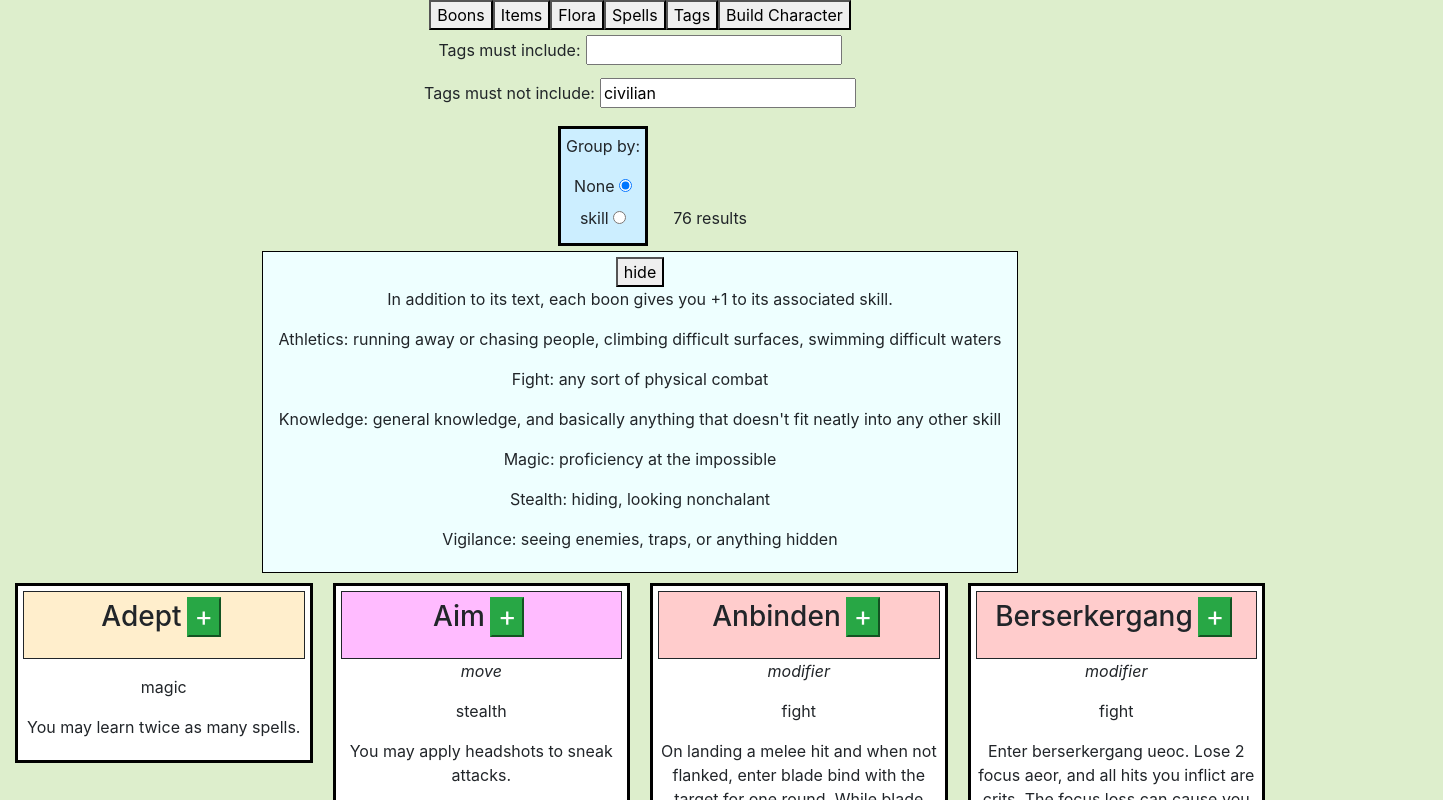
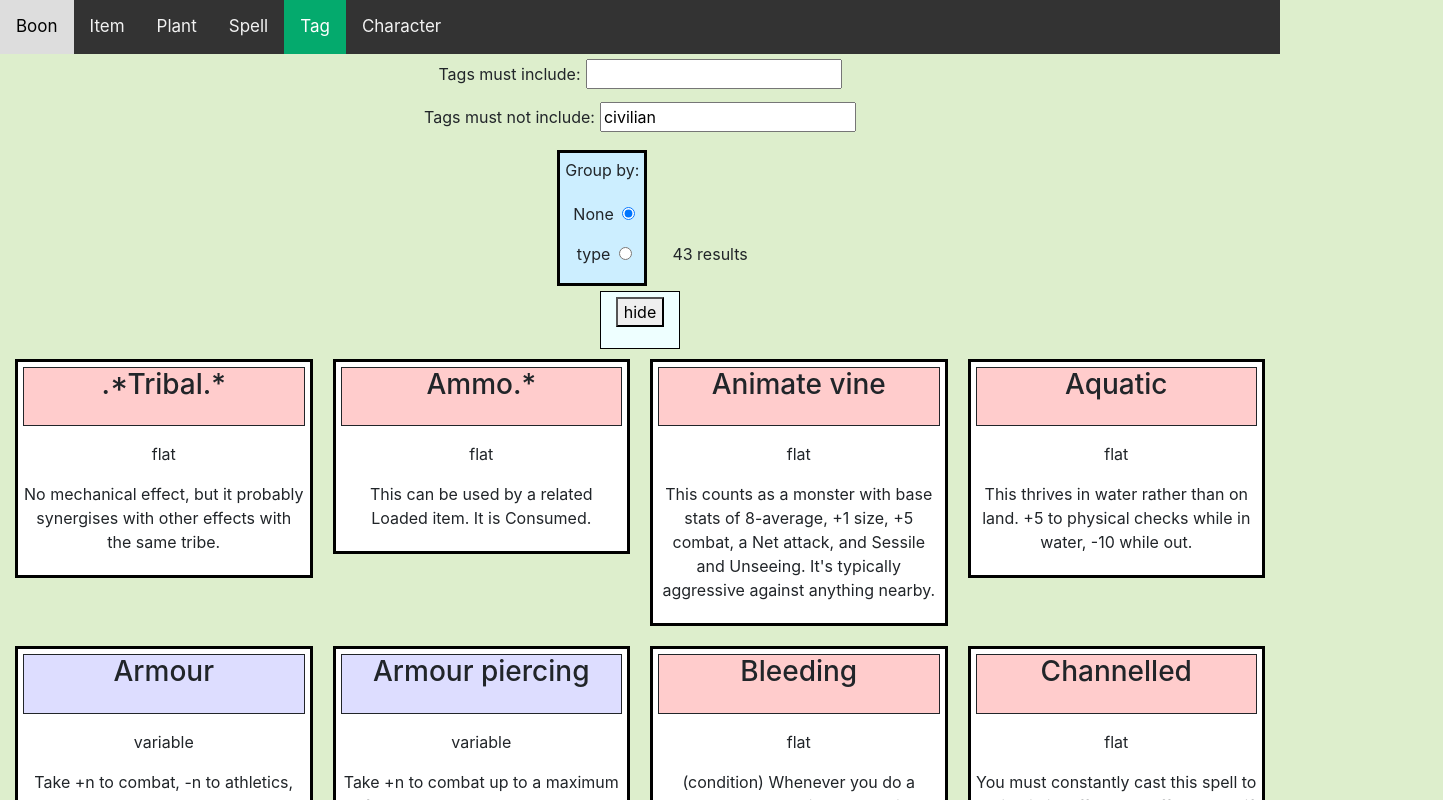
Before and after one commit to MarkGN/pantheont-frontend, a React (Create React App) app: page /tag in a window 1280 px wide. Shown: the top 800 px of the page, 1443 px wide, since content can reach past the window. Built offline with nearby package versions, Linux system fonts and the light colour scheme.

Commit message:
convert to react-router

```diff
--- a/package.json
+++ b/package.json
@@ -13,6 +13,8 @@
     "react": "^18.2.0",
     "react-dom": "^18.2.0",
     "react-redux": "^8.0.4",
+    "react-router": "^6.11.1",
+    "react-router-dom": "^6.11.1",
     "react-scripts": "^5.0.1",
     "web-vitals": "^2.1.4"
   },
--- /dev/null
+++ b/src/components/App.jsx
@@ -0,0 +1,33 @@
+import React, { lazy, Suspense } from "react";
+import { Route, BrowserRouter as Router, Routes } from "react-router-dom";
+import Header from "./Header";
+import HomePage from "./HomePage";
+import LoadScreen from "./LoadScreen";
+import NotFound from "./NotFound";
+import Search from "./Search";
+
+const CharacterSheet = lazy(() => import('./character-sheet/CharacterSheet'));
+
+function App() {
+  // It's a bit ugly enumerating routes like this. Refactor somehow?
+
+  return (
+    <div className="App">
+      <Router>
+        <Header />
+        <Routes>
+          <Route path="/boon" element={<Search contentType="boon" />} />
+          <Route path="/item" element={<Search contentType="item" />} />
+          <Route path="/plant" element={<Search contentType="plant" />} />
+          <Route path="/spell" element={<Search contentType="spell" />} />
+          <Route path="/tag" element={<Search contentType="tag" />} />
+          <Route path="/character" element={<Suspense fallback={<LoadScreen/>}><CharacterSheet /></Suspense>} />
+          <Route exact path="/" element={<HomePage />} />
+          <Route path="*" element={<NotFound />} />
+        </Routes>
+      </Router>
+    </div>
+  );
+}
+
+export default App;
--- a/src/components/App.tsx
+++ /dev/null
@@ -1,25 +0,0 @@
-import { useState } from "react";
-import CharacterSheet from "./character-sheet/CharacterSheet";
-import Search from "./Search";
-
-function App() {
-  const [searchState, setSearchState] = useState("boon");
-
-  return (
-    <div className="App">
-      <div className="tab">
-        <button className="tablinks" onClick={()=>setSearchState("boon")}>Boons</button>
-        <button className="tablinks" onClick={()=>setSearchState("item")}>Items</button>
-        <button className="tablinks" onClick={()=>setSearchState("plant")}>Flora</button>
-        <button className="tablinks" onClick={()=>setSearchState("spell")}>Spells</button>
-        <button className="tablinks" onClick={()=>setSearchState("tag")}>Tags</button>
-        <button className="tablinks" onClick={()=>setSearchState("build-character")}>Build Character</button>
-      </div>
-      <div>
-        {searchState === "build-character" ? <CharacterSheet /> : <Search contentType={searchState} />}
-      </div>
-    </div>
-  );
-}
-
-export default App;
--- /dev/null
+++ b/src/components/Header.jsx
@@ -0,0 +1,13 @@
+import NavbarLink from "./NavbarLink";
+const tabs = ["boon", "item", "plant", "spell", "tag"];
+
+export default function Header() {
+  return <div className="topnav">
+    <NavbarLink url="/boon" name="Boon" />
+    <NavbarLink url="/item" name="Item" />
+    <NavbarLink url="/plant" name="Plant" />
+    <NavbarLink url="/spell" name="Spell" />
+    <NavbarLink url="/tag" name="Tag" />
+    <NavbarLink url="/character" />
+  </div>;
+}
--- /dev/null
+++ b/src/components/HomePage.jsx
@@ -0,0 +1,7 @@
+
+export default function HomePage() {
+  return <div>
+    <h3>Pantheont content reference</h3>
+    <p>This is a list of all content files. There's also a character builder.</p>
+  </div>
+}
--- /dev/null
+++ b/src/components/LoadScreen.jsx
@@ -0,0 +1,5 @@
+export default function LoadScreen() {
+  return <div>
+    <p>Loading: please wait.</p>
+  </div>
+}
--- /dev/null
+++ b/src/components/NavbarLink.jsx
@@ -0,0 +1,6 @@
+import { Link, useLocation } from 'react-router-dom';
+
+export default function NavbarLink(props) {
+  const location = useLocation();
+  return <Link to={props.url} className={location.pathname === props.url ? "active" : ""}>{props.name || (props.url.charAt(1).toUpperCase() + props.url.slice(2))}</Link>
+}
--- /dev/null
+++ b/src/components/NotFound.jsx
@@ -0,0 +1,8 @@
+export default function NotFound() {
+  return (
+    <div className="centred">
+      <h3>404: page not found.</h3>
+      <h4>:O</h4>
+    </div>
+  );
+}
--- a/src/components/character-sheet/Attributes.tsx
+++ b/src/components/character-sheet/Attributes.tsx
@@ -3,7 +3,7 @@ import Attr from "./Attribute";
 const attrs = "agility,power,endurance,method,mask".split(",")
 
 export default function Attributes() {
-  return <div className="card-holder content-card col-lg-3 col-md-4 col-sm-6 col-xs-12">
+  return <div className="card-holder content-card col-lg-4 col-md-4 col-sm-6 col-xs-12">
     <div className="card-interior attr">
       {attrs.map((attr,ix) => {
         return <Attr key={ix} name={attr} />
--- a/src/styles.css
+++ b/src/styles.css
@@ -29,6 +29,15 @@ body {
   margin: 5px;
   overflow-wrap: break-word;
   padding: 5px;
+}
+
+.centred {
+  text-align: center;
+}
+
+code {
+  font-family: source-code-pro, Menlo, Monaco, Consolas, 'Courier New',
+    monospace;
 }
 
 .content-card {
@@ -76,6 +85,14 @@ header {
   text-align: center;
 }
 
+img {
+  max-height:300px;
+  max-width:500px;
+  height:auto;
+  margin: 5px;
+  width:auto;
+}
+
 .inline {
   display: inline-block;
 }
@@ -86,6 +103,10 @@ header {
   margin: auto;
   padding: 5px 15px;
   width:fit-content;
+}
+
+label {
+  padding: 4px;
 }
 
 .legend {
@@ -128,3 +149,30 @@ header {
 .removable {
   display: inline-block;
 }
+
+.topnav {
+  background-color: #333;
+  overflow: hidden;
+}
+
+/* Style the links inside the navigation bar */
+.topnav a {
+  float: left;
+  color: #f2f2f2;
+  text-align: center;
+  padding: 14px 16px;
+  text-decoration: none;
+  font-size: 17px;
+}
+
+/* Change the color of links on hover */
+.topnav a:hover {
+  background-color: #ddd;
+  color: black;
+}
+
+/* Add a color to the active/current link */
+.topnav a.active {
+  background-color: #04AA6D;
+  color: white;
+}
```
Also changed, not shown: 1 other file (tests, documents, lock files or other folders).
